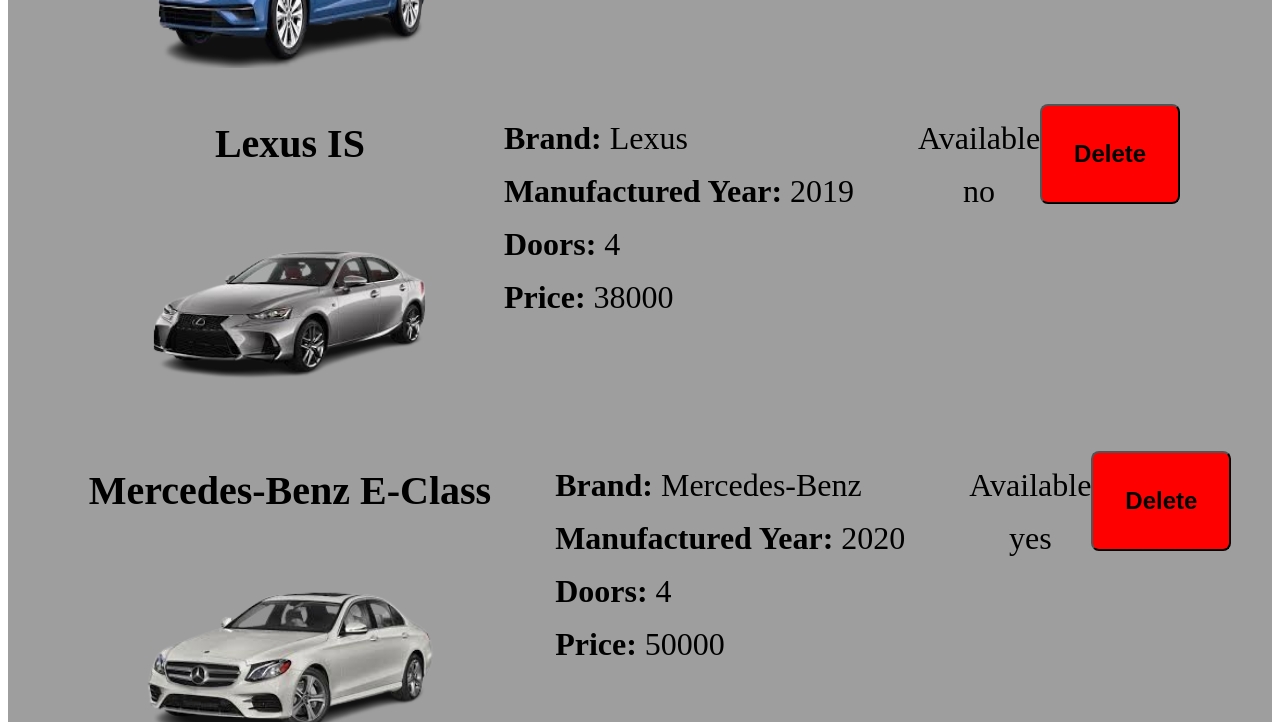
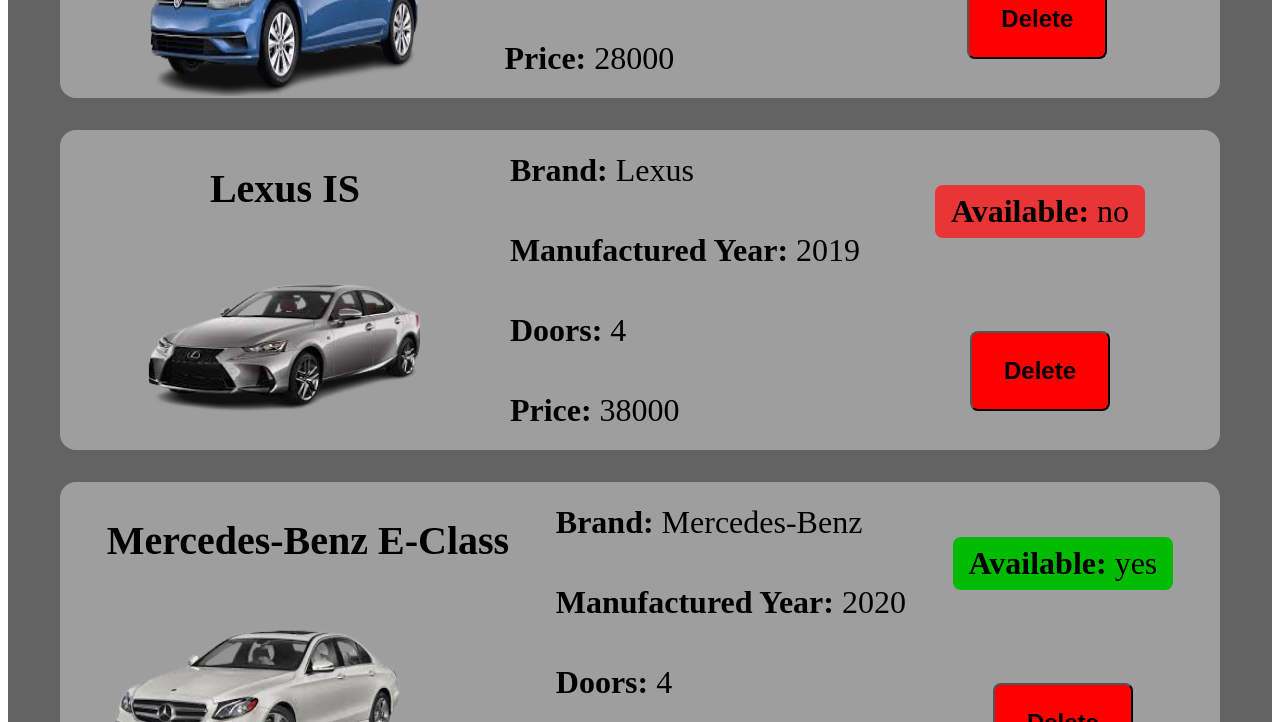
Before and after one commit to dariojularic/Shopping-cart-js, a website built with Vite: page index.html in a window 1280 px wide. Shown: the part 816-1538 px from the top of the page. Built offline with nearby package versions, Linux system fonts and the light colour scheme.

Commit message:
Add style

```diff
--- a/index.html
+++ b/index.html
@@ -20,6 +20,7 @@
           </select>
           <label for="sort-options">Sort Options:</label>
           <select name="" id="sort-options">
+            <option value="select-option" selected>Select option</option>
             <option value="price-lowest">Price Lowest</option>
             <option value="price-highest">Price Highest</option>
             <option value="az">A-Z</option>
--- a/main.js
+++ b/main.js
@@ -5,6 +5,11 @@
 // u kratorskoj funkciji koje ce funkcionalsnosti biti potrebne i napravi funkcije koje ce obavljati te operacije
 // ispod kreatorske funkcije napravi setTImeout i setuj cars nakon jedne sekunde
 // pozovi update cars funkciju sa arrayem cars
+
+// Uncaught (in promise) Error: A listener indicated an asynchronous response by returning true, but the message channel closed before a response was received
+// setTimeout syntax
+// kako napravit da mi min width ne dozvoli da suzim prozor
+
 
 const carsUlList = document.querySelector(".cars-list");
 const availabilityFilter = document.querySelector("#availability");
@@ -30,7 +35,7 @@
   carsUlList.innerHTML = "";
   for (let i = 0; i < cars.length; i++) {
     const html = `<li class="car">
-                    <div>
+                    <div class="car-image">
                       <h2>${cars[i].name}</h2>
                       <img src="${cars[i].image}"/>
                     </div>
@@ -40,40 +45,44 @@
                       <h4><strong>Doors:</strong> ${cars[i].doors}</h4>
                       <h4><strong>Price:</strong> ${cars[i].price}</h4>
                     </div>
-                    <div>
-                      <h4>Available</h4> <span>${cars[i].available}</span>
+                    <div class="action">
+                      <h4 class="ready"><strong>Available:</strong> ${cars[i].available}</h4>
+                      <button class="delete-btn">
+                        Delete
+                      </button>
                     </div>
-                    <button class="delete-btn">
-                      Delete
-                    </button>
                   </li>`;
 
     carsUlList.insertAdjacentHTML	("afterbegin", html)
     const listItem = document.querySelector(".car")
+    const readyToBuy = document.querySelector(".ready");
     const btn = document.querySelector(".delete-btn");
+    readyToBuy.style.backgroundColor = cars[i].available === "yes" ? "#00bb00" : "#e93535";
     btn.addEventListener("click", () => {
       listItem.remove()
     })
   }
 }
-
+// updateCars(carsList.getCarsArray())
 const carsList = shoppingCartFactory();
 carsList.setCarsArray(data)
-updateCars(carsList.getCarsArray())
 
 availabilityFilter.addEventListener("input", (event) => {
-  // pojasnit donju liniju
+  // pojasnit donju liniju prije =
   const [key, value] = event.target.value.split("-");
   updateCars(carsList.filter(key, value, carsList.getCarsArray()))
 })
 
 sortOptions.addEventListener("input", () => {
   if (sortOptions.value === "price-lowest") updateCars(carsList.sortPriceLowest(carsList.getCarsArray()))
-  if (sortOptions.value === "price-highest") updateCars(carsList.sortPriceHighest(carsList.getCarsArray()))
-  if (sortOptions.value === "az") updateCars(carsList.sortAToZ(carsList.getCarsArray()))
-  if (sortOptions.value === "za") updateCars(carsList.sortZToA(carsList.getCarsArray()))
+    if (sortOptions.value === "price-highest") updateCars(carsList.sortPriceHighest(carsList.getCarsArray()))
+      if (sortOptions.value === "az") updateCars(carsList.sortAToZ(carsList.getCarsArray()))
+        if (sortOptions.value === "za") updateCars(carsList.sortZToA(carsList.getCarsArray()))
 })
 
 
+setTimeout(() => {
+  updateCars(carsList.getCarsArray())
+}, 1000)
 
-// setTimeout(carsList.setCarsArray(data), 1000)
+// setTimeout(updateCars(carsList.getCarsArray), 1000)
--- a/style.css
+++ b/style.css
@@ -5,7 +5,7 @@
 
 h2 {
   font-size: 40px;
-  margin: 16px 0px;
+  /* margin: 16px 0px; */
 }
 
 h4 {
@@ -20,7 +20,7 @@
   /* justify-content: center; */
   /* align-items: center; */
 
-  background-color: #9E9E9E;
+  background-color: #646364;
   padding: 8px 4px
 }
 
@@ -35,12 +35,13 @@
 
 ul {
   list-style-type: none;
+  padding: 0px 32px;
 }
 
 img {
   height: 200px;
   width: 300px;
-  margin: 32px 0px;
+  /* margin: 32px 0px; */
 }
 
 label {
@@ -55,22 +56,50 @@
 }
 
 li {
+  background-color: #9E9E9E;
   display: flex;
-  justify-content: center;
+  justify-content:space-evenly;
+  margin: 32px 16px;
+  border-radius: 16px;
+  /* min-width: 600px; */
+  height: 320px;
 }
 
 .car-info {
   /* white-space: pre-wrap; */
   min-width: none;
   text-align: left;
-  margin: 0px 64px;
+  /* margin: 0px 64px; */
+  display: flex;
+  justify-content: space-around;
+  flex-direction: column;
 }
 
 button {
-  height: 100px;
+  height: 80px;
   width: 140px;
   border-radius: 8px;
-  background-color: red;
+  background-color: #ff0000;
   font-size: 24px;
   font-weight: 600;
+  cursor: pointer;
 }
+
+.action {
+  display: flex;
+  flex-direction: column;
+  justify-content: space-around;
+  align-items: center;
+}
+
+.action > h4 {
+  /* background-color: #00bb00; */
+  padding: 8px 16px;
+  border-radius: 8px;
+}
+
+.car-image {
+  display: flex;
+  flex-direction: column;
+  justify-content: space-evenly;
+}
```
